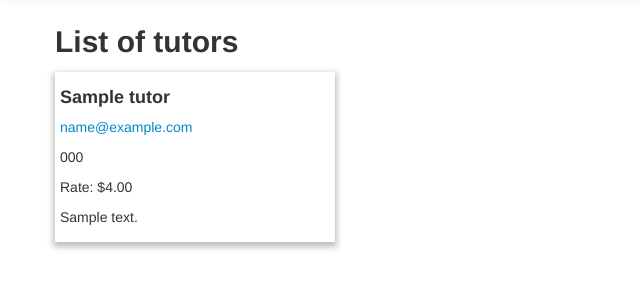
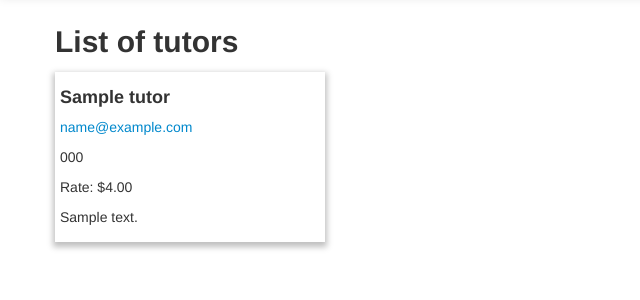
Before and after one commit to skule/skule_tutors2, a Django app: page / in a window 1280 px wide. Shown: the part 48-348 px from the top of the page, without its empty margins (0-640 px from the left). Run offline with Django 3.2, Linux system fonts and the light colour scheme; tables that the repository leaves empty hold one stand-in row (values such as "Sample post"); parts of the project's set-up code (start-up, migrations or seed data) failed here and were passed over.

Commit message:
changed row class to fluid class

```diff
--- a/settings.py
+++ b/settings.py
@@ -66,7 +66,7 @@ STATICFILES_DIRS = (
     # Put strings here, like "/home/html/static" or "C:/www/django/static".
     # Always use forward slashes, even on Windows.
     # Don't forget to use absolute paths, not relative paths.
-    os.path.join(os.path.dirname(__file__), 'static').replace('\\', '/'),
+    # os.path.join(os.path.dirname(__file__), 'static').replace('\\', '/'),
 )
 
 # List of finder classes that know how to find static files in
--- a/templates/tutor_list.html
+++ b/templates/tutor_list.html
@@ -8,7 +8,7 @@
         <h2>List of tutors</h2>
     </div>
 </div>
-<div class="row">
+<div class="row-fluid">
     {% for tutor in Tutor_list %}
         {% if tutor.approved %}
             <div class="span3 tutor">
```
